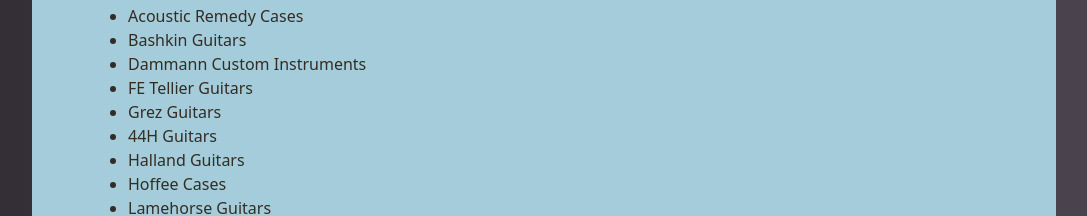
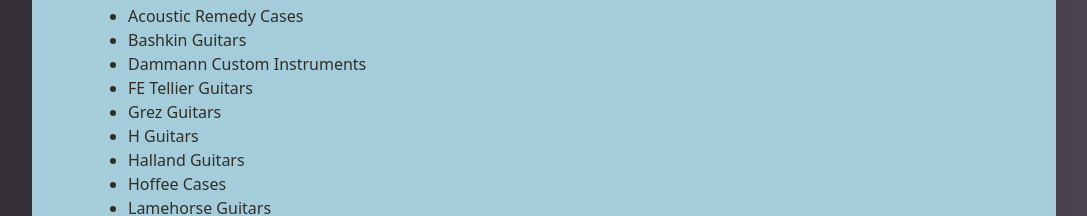
Before and after one commit to oldtownschool/fretboard-summit, a Next.js app: page /luthiers in a window 1280 px wide. Shown: the part 961-1177 px from the top of the page, without its empty margins (96-1183 px from the left). Built offline with nearby package versions, Linux system fonts and the light colour scheme.

Commit message:
/luthiers had a type on 44H guitars, should read H guitars

```diff
--- a/app/luthiers/page.js
+++ b/app/luthiers/page.js
@@ -36,7 +36,7 @@ export default function Luthiers() {
             <li>Dammann Custom Instruments</li>
             <li>FE Tellier Guitars</li>
             <li>Grez Guitars</li>
-            <li>44H Guitars</li>
+            <li>H Guitars</li>
             <li>Halland Guitars</li>
             <li>Hoffee Cases</li>
             <li>Lamehorse Guitars</li>
```
